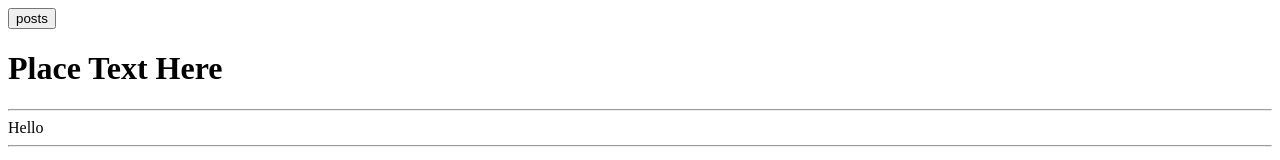
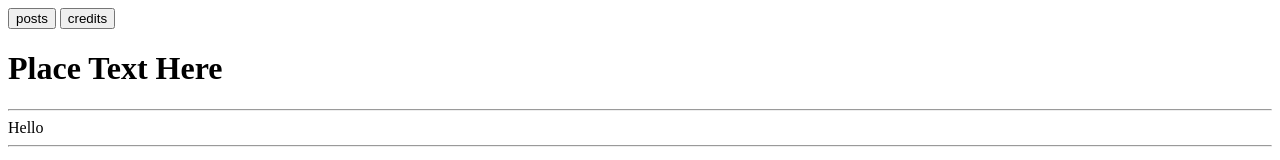
Before and after one commit to WaffleAppz/websitebaseglitch, a plain HTML site: page index.html in a window 1280 px wide. Shown: the top 160 px of the page. Drawn offline with Linux system fonts and the light colour scheme.

Commit message:
Update index.html

```diff
--- a/index.html
+++ b/index.html
@@ -1,4 +1,5 @@
 <button onclick="window.location='postit.html';">posts</button>
+<button onclick="window.location='credits.html';">credits</button>
 <h1>Place Text Here</h1>
 <hr>
 <d>Hello</d>
```
